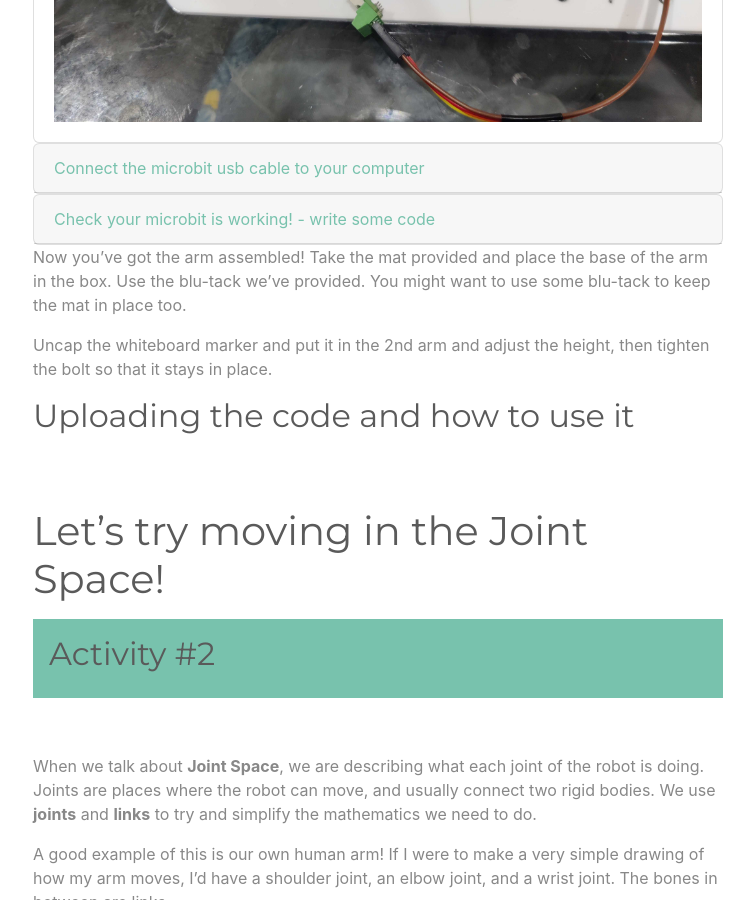
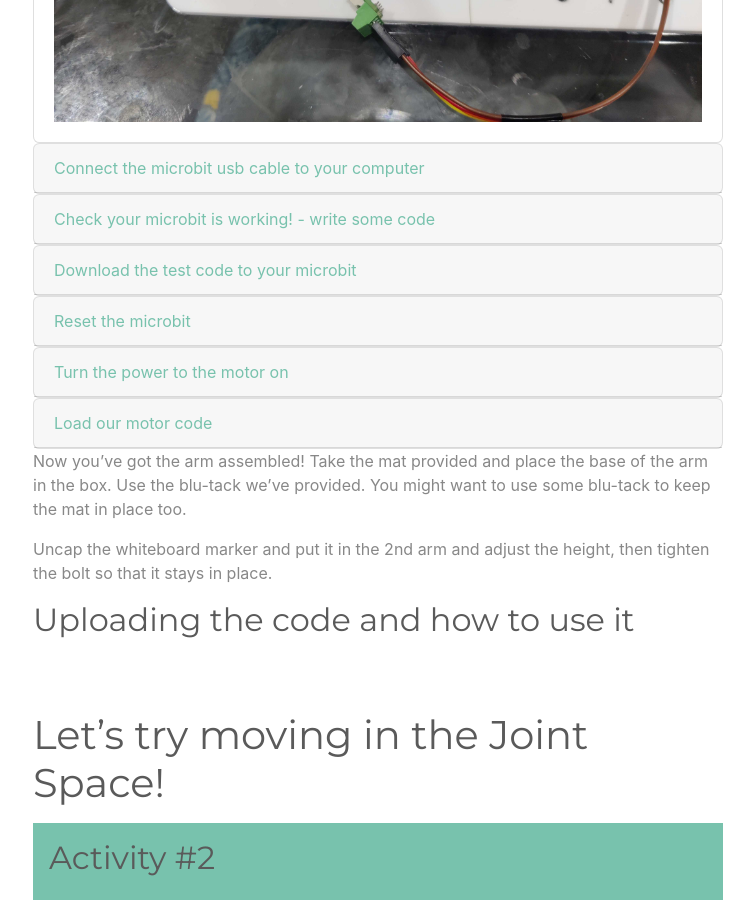
Before and after one commit to samhohcm/Robot-Kinematics-Remote-Worksheet-1, a Jekyll site: the page built from index.md, in a window 1280 px wide and 900 px high, scrolled down 7740 px. Shown: the whole window, without its empty margins (262-1016 px from the left). Built offline with Jekyll 4.4.1, drawn with Linux system fonts in a browser that asks for light colours.

Commit message:
Update index.md

```diff
--- a/index.md
+++ b/index.md
@@ -518,6 +518,81 @@ Whenever we're building a robot (or anything) it's really important to test it w
   </div>
 
 
+  <div class="card">
+    <div class="card-header">
+      <a class="collapsed card-link" data-toggle="collapse" href="#collapseFourB">
+        Download the test code to your microbit
+      </a>
+    </div>
+    <div id="collapseFourB" class="collapse" data-parent="#accordion">
+      <div class="card-body">
+        Download the code and transfer it to your microbit by clicking on 'Connect', selecting your microbit device, and then clicking 'Flash'. If you've got any problems with this you can follow this guide to resolve them: <a href="https://python-editor-2-1-2.microbit.org/help.html?snippets=true" target="_blank">Link here</a>
+
+        <br>
+
+        You should see your microbit display light up and the code run! Observe what happens on the microbit display. Can you change the text to your name? Can you change the image to another type? (Tip: look at this link)
+
+        If it doesn't work check your code and connections, something is wrong there. And please remember you can always ask for help!
+
+        <br> <br>
+
+      </div>
+    </div>
+  </div>
+
+  <div class="card">
+    <div class="card-header">
+      <a class="collapsed card-link" data-toggle="collapse" href="#collapseFiveB">
+        Reset the microbit
+      </a>
+    </div>
+    <div id="collapseFiveB" class="collapse" data-parent="#accordion">
+      <div class="card-body">
+        Now try pressing the reset button on the back of the microbit. This restarts the microbit and the program will restart from the beginning. Remember you can always press this if your microbit stops working or becomes unresponsive!
+
+        <br> <br>
+
+      </div>
+    </div>
+  </div>
+
+  <div class="card">
+    <div class="card-header">
+      <a class="collapsed card-link" data-toggle="collapse" href="#collapseSixB">
+        Turn the power to the motor on
+      </a>
+    </div>
+    <div id="collapseSixB" class="collapse" data-parent="#accordion">
+      <div class="card-body">
+        Turn the small switch on the battery pack to the 'on position'.
+
+        <br> <br>
+
+      </div>
+    </div>
+  </div>
+
+  <div class="card">
+    <div class="card-header">
+      <a class="collapsed card-link" data-toggle="collapse" href="#collapseSevenB">
+        Load our motor code
+      </a>
+    </div>
+    <div id="collapseSevenB" class="collapse" data-parent="#accordion">
+      <div class="card-body">
+        Next we will load our code to make our motors move!
+
+        You can download the code we will use from this link.
+
+        It will download a python file to your computer. In your python editor click on 'Load' and then select the python file you just downloaded (it's called: ). The code will load and you will see it on your screen.
+
+        <br> <br>
+
+      </div>
+    </div>
+  </div>
+
+
 </div>
 
 
```
